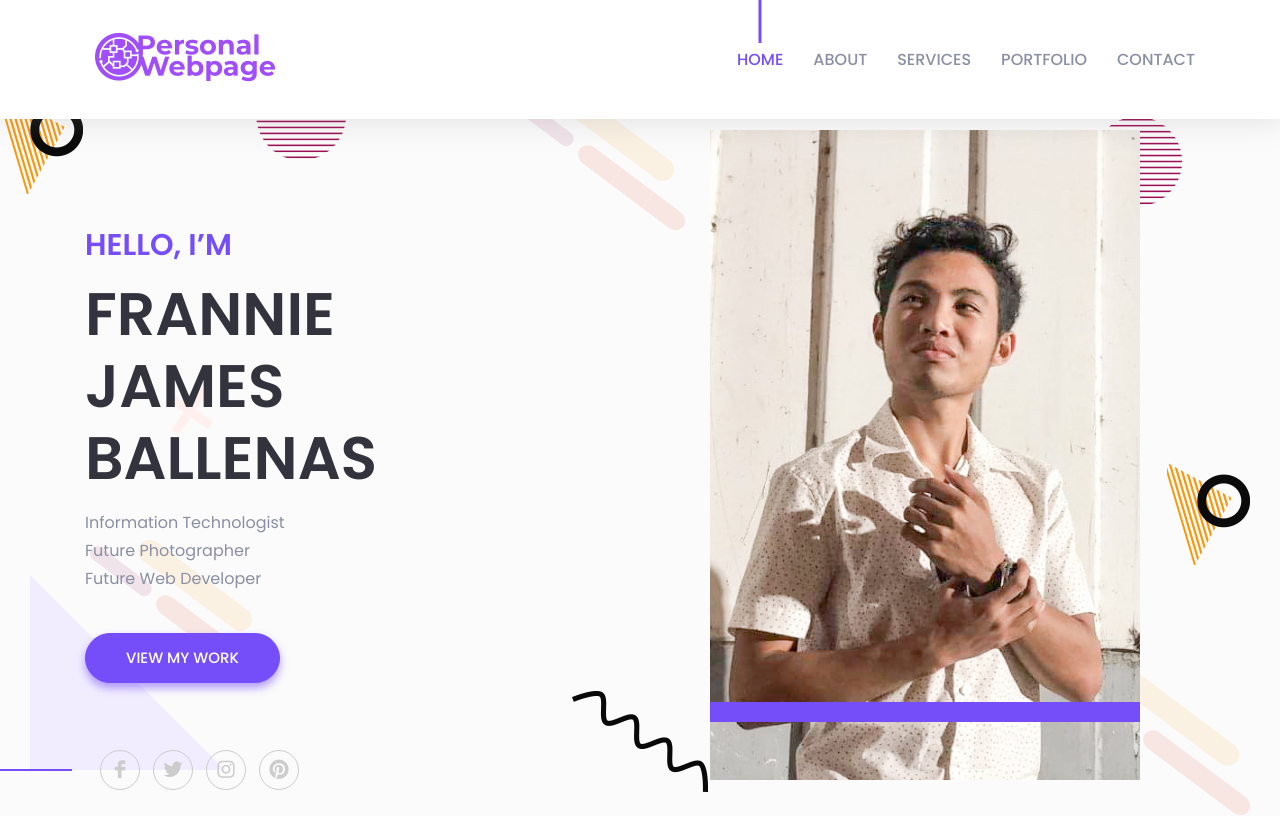
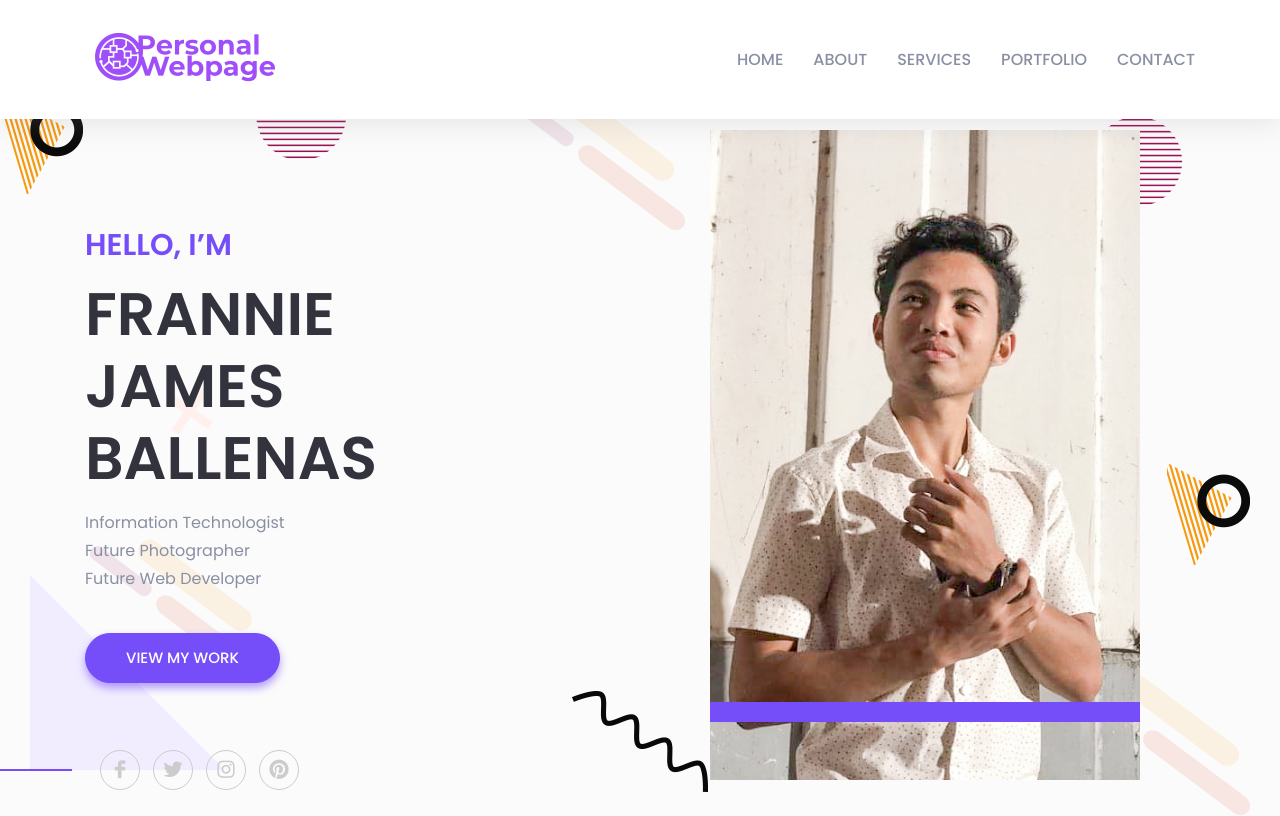
Before and after one commit to praningnakooo/personal-app, an Angular app: page / in a window 1280 px wide. Shown: the top 816 px of the page. Built offline with nearby package versions, Linux system fonts and the light colour scheme.

Commit message:
remove favicon.ico

```diff
--- a/angular.json
+++ b/angular.json
@@ -20,7 +20,7 @@
                         "tsConfig": "tsconfig.app.json",
                         "aot": true,
                         "assets": [
-                            "src/favicon.ico",
+
                             "src/assets"
                         ],
                         "styles": [
@@ -82,7 +82,7 @@
                         "tsConfig": "tsconfig.spec.json",
                         "karmaConfig": "karma.conf.js",
                         "assets": [
-                            "src/favicon.ico",
+
                             "src/assets"
                         ],
                         "styles": [
--- a/src/app/app.component.html
+++ b/src/app/app.component.html
@@ -39,7 +39,7 @@
 
                         <div class="collapse navbar-collapse" id="navbarSupportedContent">
                             <ul class="navbar-nav ml-auto">
-                                <li class="nav-item active"><a class="page-scroll" href="#home">Home</a></li>
+                                <li class="nav-item"><a class="page-scroll" href="#home">Home</a></li>
                                 <li class="nav-item"><a class="page-scroll" href="#about">About</a></li>
                                 <li class="nav-item"><a class="page-scroll" href="#service">Services</a></li>
                                 <li class="nav-item"><a class="page-scroll" href="#work">Portfolio</a></li>
--- a/src/index.html
+++ b/src/index.html
@@ -13,8 +13,7 @@
     <title>Personal Application</title>
     <base href="/">
 
-    <!--====== Favicon Icon ======-->
-    <link rel="shortcut icon" href="assets/images/favicon.png" type="image/png">
+
 
     <!--====== Bootstrap css ======-->
     <link rel="stylesheet" href="assets/css/bootstrap.min.css">
```
